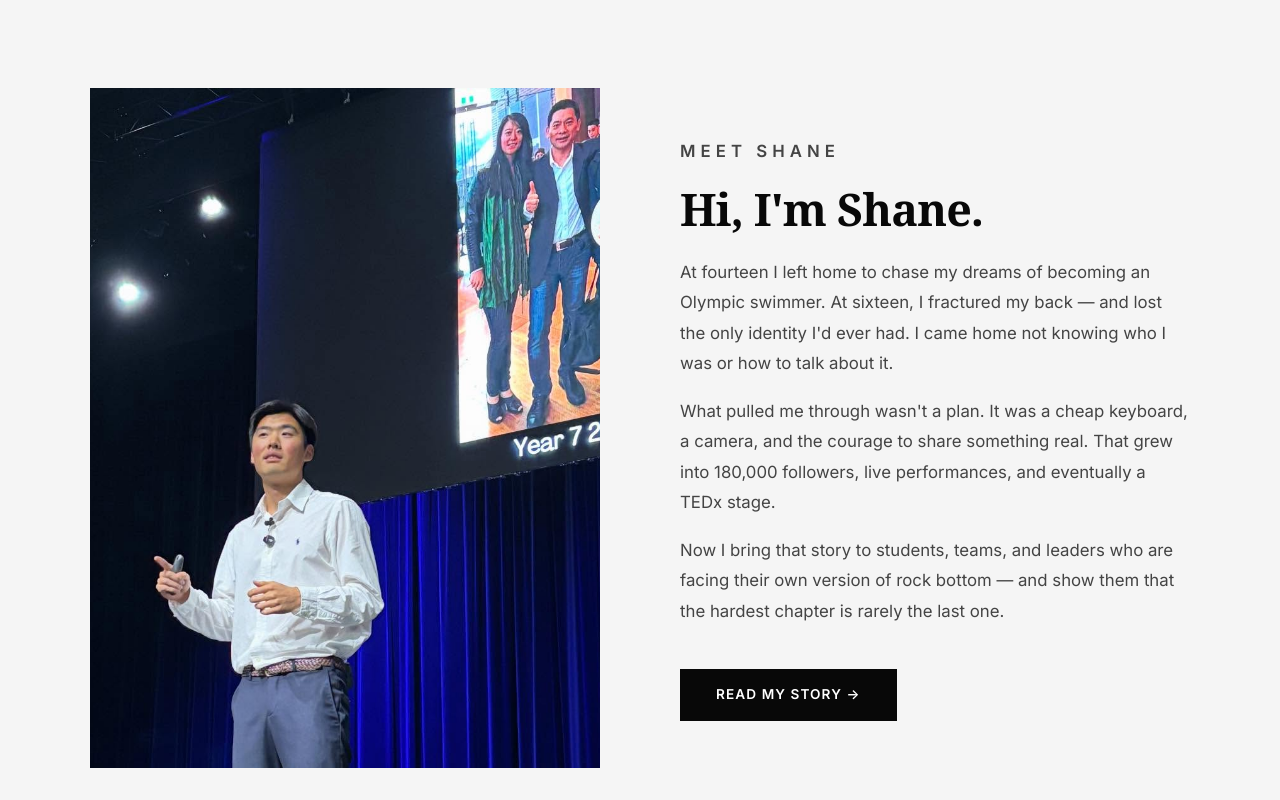
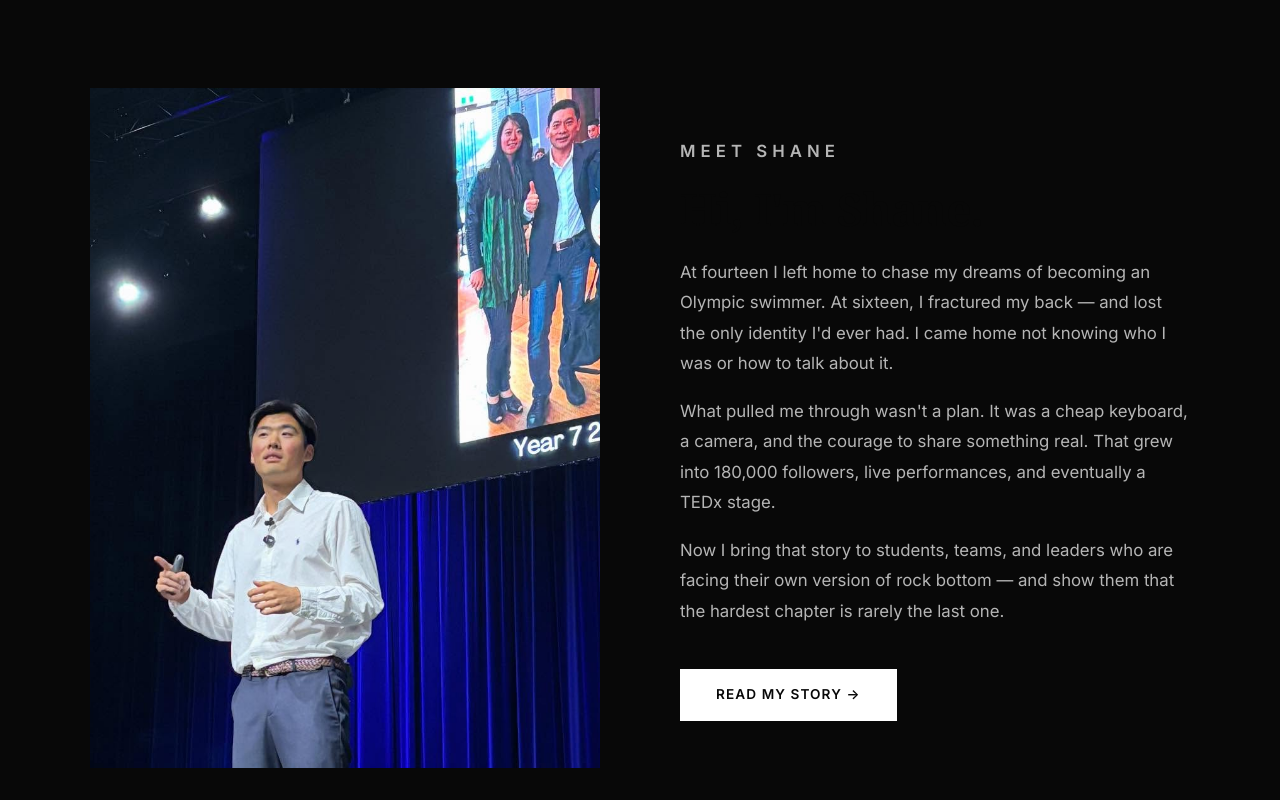
Before and after one commit to shanexyeah/shaneting-website, a Next.js app: page / in a window 1280 px wide. Shown: the part 3860-4660 px from the top of the page. Built offline with nearby package versions, Linux system fonts and the light colour scheme; a web font is replaced by a local one.

Commit message:
Fix section colour alternation on homepage

```diff
--- a/app/globals.css
+++ b/app/globals.css
@@ -174,6 +174,7 @@ img { max-width: 100%; display: block; }
 .about-photo-placeholder { width: 100%; aspect-ratio: 3/4; background: #e0e0e0; display: flex; align-items: center; justify-content: center; color: #aaa; font-size: 0.8rem; letter-spacing: 0.15em; text-transform: uppercase; }
 .about-text h2 { font-size: clamp(1.8rem, 3.5vw, 2.8rem); font-weight: 800; margin-bottom: 24px; letter-spacing: -0.02em; line-height: 1.1; }
 .about-text p { font-size: 1.05rem; color: #444; line-height: 1.8; margin-bottom: 18px; }
+.section-dark .about-text p { color: rgba(255,255,255,0.7); }
 
 /* ===== QUOTE STRIP ===== */
 .quote-strip { background: var(--black); padding: 80px 40px; text-align: center; }
--- a/app/page.jsx
+++ b/app/page.jsx
@@ -124,7 +124,7 @@ export default function Home() {
       </section>
 
       {/* ===== ABOUT MINI ===== */}
-      <section className="section section-light">
+      <section className="section section-dark">
         <div className="container">
           <div className="about-grid">
             <div className="about-photo">
@@ -151,7 +151,7 @@ export default function Home() {
                 the hardest chapter is rarely the last one.
               </p>
               <br />
-              <Link href="/about" className="btn btn-dark">Read My Story →</Link>
+              <Link href="/about" className="btn btn-primary">Read My Story →</Link>
             </div>
           </div>
         </div>
```
